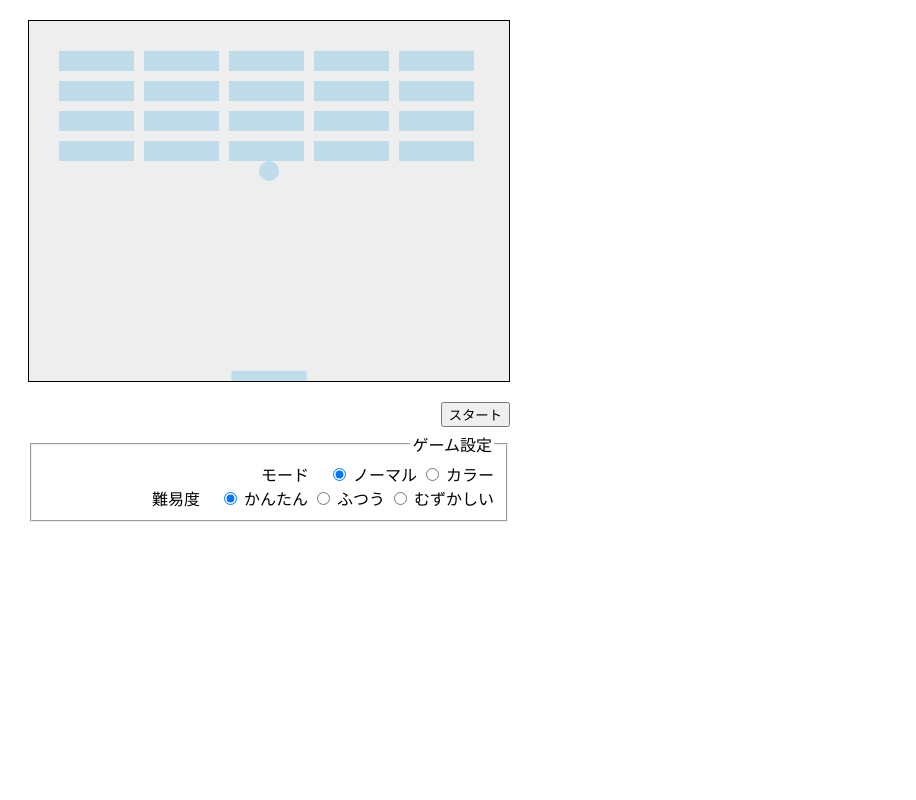
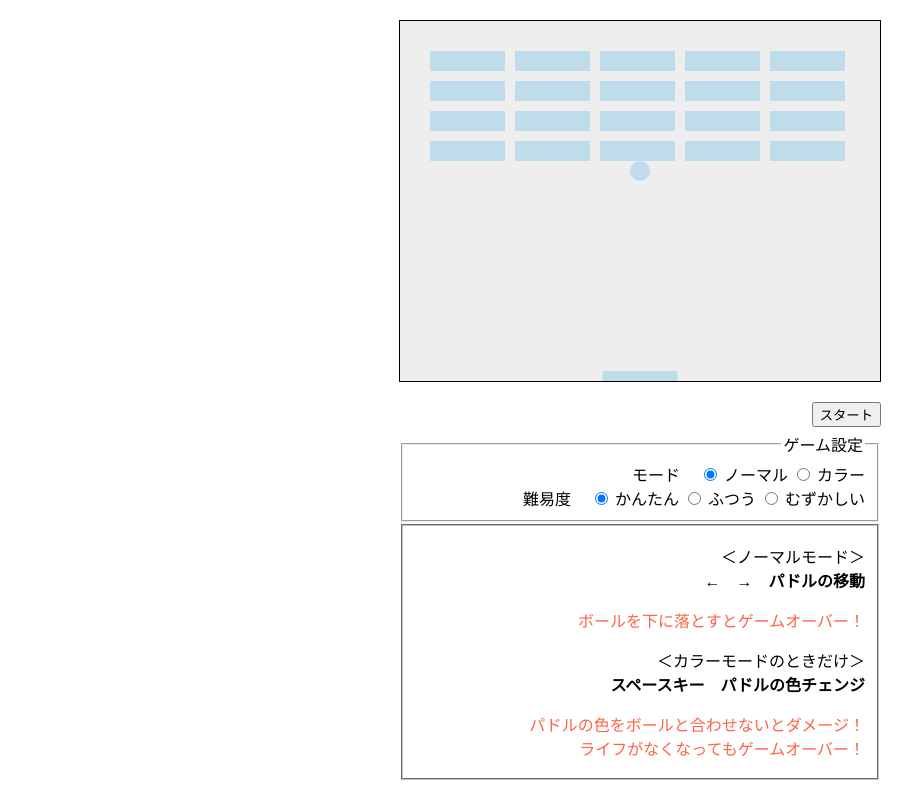
Before and after one commit to fujinov/breakout, a plain HTML site: page index.html in a window 1280 px wide. Shown: the whole page, without its empty margins (0-916 px from the left). Drawn offline with Linux system fonts and the light colour scheme.

Commit message:
初回起動時に説明文の表示

```diff
--- a/index.html
+++ b/index.html
@@ -33,7 +33,13 @@
           </fieldset>
         </form>
       </div>
+      <div class="game-explain">
+        <p>＜ノーマルモード＞<br><span class="bold">←　→　パドルの移動</span></p>
+        <p class="red">ボールを下に落とすとゲームオーバー！</p>
+        <p>＜カラーモードのときだけ＞<br><span class="bold">スペースキー　パドルの色チェンジ</span></p>
+        <p class="red">パドルの色をボールと合わせないとダメージ！<br>ライフがなくなってもゲームオーバー！</p>
+      </div>
+      <script src="main.js"></script>
     </div>
-    <script src="main.js"></script>
   </body>
 </html>
--- a/main.js
+++ b/main.js
@@ -244,6 +244,9 @@ const startButton = document.getElementById("start-button");
 startButton.addEventListener("click", pressedStartButton);
 function pressedStartButton() {
   startButton.disabled = true;
+  const explain = document.getElementsByClassName("game-explain")[0];
+  explain.style.display = "none";
+
   const formElements = document.forms["game-form"].elements;
   difficulty = formElements["difficulty"].value;
   gameMode = formElements["mode"].value;
--- a/style.css
+++ b/style.css
@@ -1,6 +1,6 @@
 .game-container {
   width: fit-content;
-  margin: 20px;
+  margin: 20px auto;
   text-align: right;
 }
 
@@ -21,3 +21,17 @@
 #start-button {
   margin-bottom: 5px;
 }
+
+.game-explain {
+  border: 2px groove rgb(192, 192, 192);
+  padding: 2px 12px;
+  margin: 2px;
+}
+
+.bold {
+  font-weight: bold;
+}
+
+.red {
+  color: #ff6347;
+}
```
